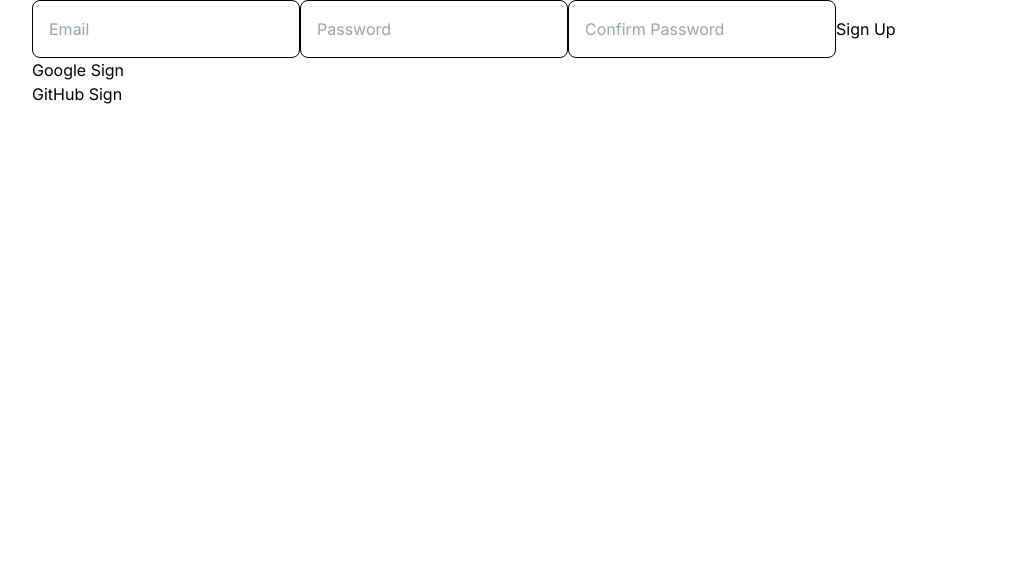
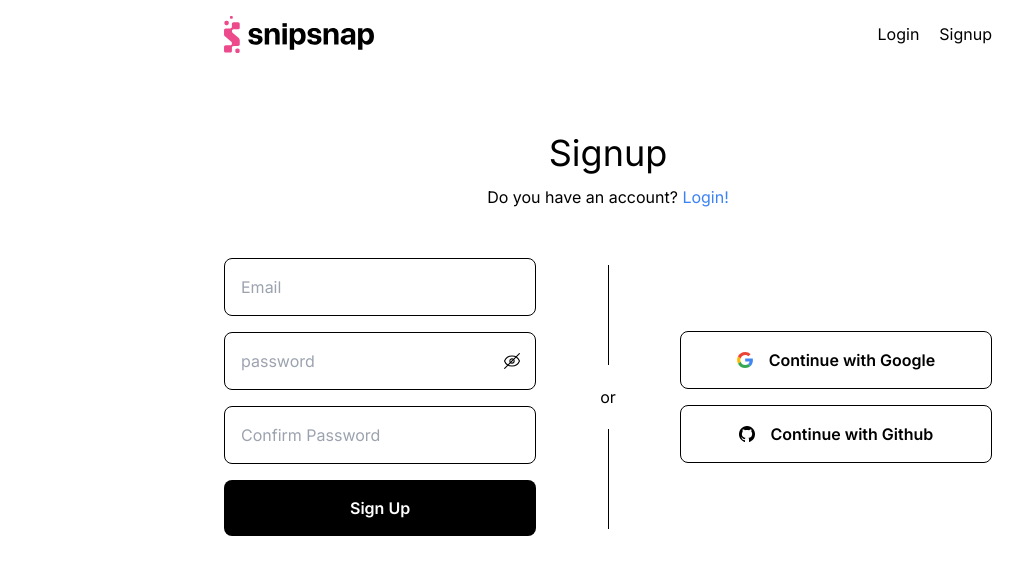
Before and after one commit to NikoDola/Digiloot, a Next.js app: page /signup in a window 1280 px wide. Shown: the top 574 px of the page, without its empty margins (32-1055 px from the left). Built offline with nearby package versions, Linux system fonts and the light colour scheme; no server answers.

Commit message:
signin and login ui

```diff
--- a/src/app/(auth)/login/page.tsx
+++ b/src/app/(auth)/login/page.tsx
@@ -1,81 +1,33 @@
-"use client";
-import { useState, useEffect } from "react";
-import { useUser } from "@/contexts/userContext"
+
+
 import { FormEvent } from 'react';
 import  Link  from 'next/link'
-import Image from "next/image";
-import { useRouter } from 'next/navigation';
+import LoginEmail  from '@/components/LoginEmail'
+import LoginSocial from '@/components/LoginSocial'
 
-export default function Login() {
-    const { login, error, googleSign, gitHubSign, user} = useUser();
-    const [showPassword, setShowPassword] = useState(false)
-    const router = useRouter();
-
-    useEffect(() => {
-        if (user) {
-            // Redirect to the profile page if the user is already logged in
-            router.push('/profile');
-        }
-    }, [user, router]);
-
-    user && window.open('/profile')
-    const handleShowPassword = () =>{
-        showPassword ? setShowPassword(false)  : setShowPassword(true)
-        console.log(showPassword)
-    }
+export default function login() {
 
     async function Log(event: FormEvent<HTMLFormElement>) {
         event.preventDefault();
         const formData = new FormData(event.currentTarget);
         const email = formData.get('email') as string;
         const password = formData.get('password') as string;
-
-        try {
-            const result = await login(email, password);
-            if (result && result.user && result.user.emailVerified) {
-                // Redirect to the profile page if the email is verified
-                window.location.href = '/profile';
-            } else {
-                // Set error if the email is not verified
-                console.log(error)
-            }
-        } catch (e: any) {
-            // Handle login errors
-            console.error(error)
-        }
     }
 
     return (
-        <main >
-            <p className="text-4xl m-0 text-center mt-16">Login</p>
-            <p className=" text-center mt-3" >Dont have an account? <Link className="text-blue-500" href='/login/signin'> Create one!</Link> </p>
-            <div className="formWrapper">
-                <form  className="logInSignInForm">
-                    <div onClick={googleSign} className="buttonSignUp">
-                        <Image src={"/branding/icons/google.svg"} width={16} height={16} alt="google icon"/>
-                        <p>Login with Google</p>
-                    </div>
-                    <div onClick={gitHubSign} className="buttonSignUp">
-                        <Image src={"/branding/icons/github.svg"} width={16} height={16} alt="google icon"/>
-                        <p>Login with Github</p>
-                    </div>
+        <main>
+               <p className="text-4xl m-0 text-center ">Login</p>
+               <p className=" text-center mt-3" >Dont have an account? <Link className="text-blue-500" href='/signup'> Create one!</Link> </p>
+            <div className='formWrapper'>
+                <form className='logInSignInForm'>
+                    <LoginSocial social={'google'}/>
+                    <LoginSocial social={'github'}/>
                 </form>
-
                 <p className="bettweenForm my-6">or</p>
 
-                {/* Email login */}
-                <form onSubmit={Log} className="logInSignInForm ">
-                    <input className="input" type="text" name="email" placeholder="email" required />
-                    <div className="password">
-                    <div onClick={handleShowPassword} >
-                        <Image className="icon cursor-pointer" src={showPassword ? '/branding/icons/visual.svg' : '/branding/icons/blind.svg'} height={16} width={16} alt="visual"/>
-                    </div>
-                    <input className="w-full" type={showPassword ? 'text': 'password'} name="password" placeholder="password" required />
-                    </div>
-                    <button className="mainButton" type="submit">Login</button>
-                    <p>Lost your password? <Link className="text-blue-500" href='/login/reset-password'> Reset your password!</Link></p>
-                </form>
-                {error && <p style={{ color: 'red' }}>{error}</p>}
+                <div className='logInSignInForm'>
+                    <LoginEmail/>
+                </div>
             </div>
         </main>
     );
--- a/src/app/(auth)/signup/page.tsx
+++ b/src/app/(auth)/signup/page.tsx
@@ -1,40 +1,25 @@
-"use client";
+import SignupEmail from '@/components/SignupEmail';
+import LoginSocial from '@/components/LoginSocial'
+import Link from 'next/link';
+export default function Home() {
 
-import { useUser } from '@/contexts/userContext'
-import { useState } from 'react';
-
-export default function Home() {
-  const { signUpWithEmail, error, user, userVerify, googleSign, gitHubSign } = useUser();
-
-  const [ hidePasRs, setHidePass, ] = useState('text')
-
-  async function getFormData(event: any) {
-    try {
-      event.preventDefault(); // Prevent the form from reloading the page
-      const formData = new FormData(event.target); // Get form data
-      const email = formData.get('email') as string;
-      const pass = formData.get('password') as string;
-      const confPass = formData.get('confirmPassword') as string;
-
-      await signUpWithEmail(email, pass, confPass);
-
-    } catch (err) {
-      console.log(err);
-    }
-  }
 
 
   return (
     <main>
-      <form onSubmit={getFormData}>
-        <input type="text" name="email" placeholder="Email" required />
-        <input  type={''} name="password" placeholder="Password" required />
-        <input type="text" name="confirmPassword" placeholder="Confirm Password" required />
-        <button type="submit">Sign Up</button>
-        <p className='cursor-pointer' onClick={googleSign}>Google Sign</p>
-        <p className='cursor-pointer' onClick={gitHubSign}>GitHub Sign</p>
-      </form>
-      {error && <p style={{ color: 'red' }}>{error}</p>}
-    </main>
+        <p className="text-4xl m-0 text-center ">Signup</p>
+        <p className=" text-center mt-3" >Do you have an account? <Link className="text-blue-500" href='/login'> Login!</Link> </p>
+        <div className='formWrapper'>
+                <form className='logInSignInForm'>
+                    <LoginSocial social={'google'}/>
+                    <LoginSocial social={'github'}/>
+                </form>
+                <p className="bettweenForm my-6">or</p>
+
+                <div className='logInSignInForm'>
+                    <SignupEmail/>
+                </div>
+            </div>
+        </main>
   );
 }
--- a/src/app/globals.css
+++ b/src/app/globals.css
@@ -6,6 +6,7 @@
   --foreground-rgb: 0, 0, 0;
   --background-start-rgb: 214, 219, 220;
   --background-end-rgb: 255, 255, 255;
+  --brand-color:#ed4a8c;
 }
 
 @media (prefers-color-scheme: dark) {
@@ -14,8 +15,9 @@
 }
 
 body {
+  display: flex;
+  flex-direction: column;
   font-family: -apple-system, BlinkMacSystemFont, "Segoe UI", Roboto, "Helvetica Neue", Arial, sans-serif;
-
 }
 
 .buttonSignUp, .mainButton{
@@ -52,6 +54,7 @@ body {
   flex-direction: column;
   gap: 1rem;
   width: 100%;
+  transform: 0.3s;
 }
 
 .password{
@@ -59,10 +62,7 @@ body {
   background:'black';
 }
 
-main{
-  width: 90%;
-  margin: 0 auto;
-}
+
 
 .formWrapper{
   display: flex;
@@ -84,6 +84,7 @@ main{
   top: 50%;
   transform: translateY(-50%);
 }
+
 
 .bettweenForm{
   display: flex;
@@ -133,7 +134,41 @@ input:focus {
 
 }
 
+nav{
+  display: flex;
+  align-items: center;
+  justify-content: space-between;
+  width: 90%;
+  margin: 0 auto;
+  margin-top: 1rem;
+}
+
+main{
+  width: 90%;
+  margin: 0 auto;
+  margin-top: 3rem;
+}
+
+footer{
+  padding: 0;
+  margin-top: auto;
+  position: relative;
+  width: 100%;
+
+  background-color: var(--brand-color);
+  bottom: 0;
+}
+
 @media (min-width:1024px){
+  main{
+    width: 60% !important;
+    margin-top: 5rem;
+    margin-bottom: 5rem;
+  }
+  nav{
+    width: 60%;
+    margin-top: 1rem;
+  }
   .formWrapper{
     justify-content: center;
     gap: 4rem;
@@ -144,10 +179,16 @@ input:focus {
     flex-direction: column;
   }
   .logInSignInForm{
-    width: 35%;
+    width: 100%;
   }
   .bettweenForm::after, .bettweenForm::before{
     width: 0.5px;
     height: 100px;
   }
   }
+
+  @media (min-width:900px){
+    main{
+      width: 80%;
+    }
+  }
--- a/src/app/layout.tsx
+++ b/src/app/layout.tsx
@@ -3,6 +3,7 @@
 import { ReactNode } from 'react';
 import { WrapFunction } from '@/contexts/userContext';
 import { Inter } from 'next/font/google';
+import NavMenu from '@/components/NavMenu'
 import './globals.css';
 
 const inter = Inter({ subsets: ['latin'] });
@@ -12,6 +13,7 @@ export default function RootLayout({ children }: { children: ReactNode }) {
     <WrapFunction>
       <html lang="en">
         <body className={inter.className}>
+        <NavMenu />
           {children}
         </body>
       </html>
--- /dev/null
+++ b/src/components/Footer.jsx
@@ -0,0 +1,19 @@
+"use client"
+import { useUser } from "@/contexts/userContext"
+import Link from 'next/link'
+import Image from "next/image"
+
+export default function Footer(){
+
+    const {user, logout} = useUser()
+    if(user){
+        console.log('user is login')
+    }else{
+        console.log('user is not login')
+    }
+    return(
+        <footer>
+           <p>Hello</p>
+        </footer>
+    )
+}
--- /dev/null
+++ b/src/components/LoginEmail.tsx
@@ -0,0 +1,62 @@
+"use client";
+import { useState, useEffect } from "react";
+import { useUser } from "@/contexts/userContext"
+import { FormEvent } from 'react';
+import  Link  from 'next/link'
+import Image from "next/image";
+import { useRouter } from 'next/navigation';
+
+export default function Login() {
+    const { login, error, user} = useUser();
+    const [showPassword, setShowPassword] = useState(false)
+    const router = useRouter();
+
+    useEffect(() => {
+        if (user) {
+            // Redirect to the profile page if the user is already logged in
+            router.push('/profile');
+        }
+    }, [user, router]);
+
+    user && window.open('/profile')
+    const handleShowPassword = () =>{
+        showPassword ? setShowPassword(false)  : setShowPassword(true)
+        console.log(showPassword)
+    }
+
+    async function Log(event: FormEvent<HTMLFormElement>) {
+        event.preventDefault();
+        const formData = new FormData(event.currentTarget);
+        const email = formData.get('email') as string;
+        const password = formData.get('password') as string;
+
+        try {
+            const result = await login(email, password);
+            if (result && result.user && result.user.emailVerified) {
+                // Redirect to the profile page if the email is verified
+                window.location.href = '/profile';
+            } else {
+                // Set error if the email is not verified
+                console.log(error)
+            }
+        } catch (e: any) {
+            // Handle login errors
+            console.error(error)
+        }
+    }
+
+    return (
+        <form onSubmit={Log} className="logInSignInForm">
+            <input type="text" name="email" placeholder="email" required />
+            <div className="password">
+            <div onClick={handleShowPassword} >
+                <Image className="icon cursor-pointer" src={showPassword ? '/branding/icons/visual.svg' : '/branding/icons/blind.svg'} height={16} width={16} alt="visual"/>
+            </div>
+            <input className="w-full" type={showPassword ? 'text': 'password'} name="password" placeholder="password" required />
+            </div>
+            {error && <p className="error-message" style={{ color: 'red' }}>{error}</p>}
+            <button className="mainButton" type="submit">Login</button>
+            <p>Lost your password? <Link className="text-blue-500" href='/login/reset-password'> Reset your password!</Link></p>
+        </form>
+    );
+}
--- /dev/null
+++ b/src/components/LoginSocial.tsx
@@ -0,0 +1,33 @@
+"use client";
+import { useEffect } from "react";
+import { useUser } from "@/contexts/userContext"
+import Image from "next/image";
+import { useRouter } from 'next/navigation';
+
+export default function LoginSocial({social}) {
+    const { googleSign, gitHubSign, user} = useUser();
+    const router = useRouter();
+    useEffect(() => {
+        if (user) {
+            router.push('/profile');
+        }
+    }, [user, router]);
+    user && router.push('/profile')
+
+    return (
+        <>
+            {social === 'google' ?
+                <div onClick={googleSign} className="buttonSignUp">
+                    <Image src={"/branding/icons/google.svg"} width={16} height={16} alt="google icon"/>
+                    <p>Continue with Google</p>
+                </div>
+                :
+                <div onClick={gitHubSign} className="buttonSignUp">
+                    <Image src={"/branding/icons/github.svg"} width={16} height={16} alt="git hub"/>
+                    <p>Continue with Github</p>
+                </div>
+            }
+        </>
+
+    );
+}
--- a/src/components/NavMenu.jsx
+++ b/src/components/NavMenu.jsx
@@ -1,6 +1,7 @@
 "use client"
 import { useUser } from "@/contexts/userContext"
 import Link from 'next/link'
+import Image from "next/image"
 
 export default function NavBar(){
 
@@ -11,13 +12,13 @@ export default function NavBar(){
         console.log('user is not login')
     }
     return(
-        <main>
-            <ul className="flex gap-2 justify-center">
-                <li><Link href={'/'}>Home </Link></li>
-                <li><Link href={'/profile'}>Profile </Link></li>
+        <nav>
+           <Link href={'/'}> <Image src='/branding/logo/snipsnap_horizontal-logo.svg' width={150} height={150} alt="snipsnap logo"/></Link>
+            <ul className="flex gap-5 justify-center">
+                { user && <li><Link href={'/profile'}>Profile </Link></li>}
                 <li onClick={user && logout}><Link href={user ? '#' : '/login'}>{user ? 'Logout': 'Login'}</Link></li>
-                {!user && <Link href={'/signup'}>sign up</Link>}
+                {!user && <Link href={'/signup'}>Signup</Link>}
             </ul>
-        </main>
+        </nav>
     )
 }
--- /dev/null
+++ b/src/components/SignupEmail.tsx
@@ -0,0 +1,45 @@
+"use client";
+
+import { useUser } from '@/contexts/userContext'
+import { useState, useEffect } from "react";
+import Image from 'next/image';
+
+
+export default function SignupEmail() {
+  const [showPassword, setShowPassword] = useState(false)
+  const { signUpWithEmail, error } = useUser();
+  const handleShowPassword = () =>{
+    showPassword ? setShowPassword(false)  : setShowPassword(true)
+    console.log(showPassword)
+}
+
+  async function getFormData(event: any) {
+    try {
+      event.preventDefault(); // Prevent the form from reloading the page
+      const formData = new FormData(event.target); // Get form data
+      const email = formData.get('email') as string;
+      const pass = formData.get('password') as string;
+      const confPass = formData.get('confirmPassword') as string;
+
+      await signUpWithEmail(email, pass, confPass);
+
+    } catch (err) {
+      console.log(err);
+    }
+  }
+
+  return (
+      <form onSubmit={getFormData} className='logInSignInForm'>
+        <input type="text" name="email" placeholder="Email" required />
+        <div className="password">
+            <div onClick={handleShowPassword} >
+                <Image className="icon cursor-pointer" src={showPassword ? '/branding/icons/visual.svg' : '/branding/icons/blind.svg'} height={16} width={16} alt="visual"/>
+            </div>
+            <input className="w-full" type={showPassword ? 'text': 'password'} name="password" placeholder="password" required />
+            </div>
+        <input type={showPassword ? 'text': 'password'} name="confirmPassword" placeholder="Confirm Password" required />
+        {error && <p style={{ color: 'red' }}>{error}</p>}
+        <button className='mainButton' type="submit">Sign Up</button>
+    </form>
+  );
+}
```
Also changed, not shown: src/app/(auth)/login/reset-password/page.tsx (+7 -5 lines), src/app/(pages)/profile/page.tsx (renamed from src/app/(pages)/[profile]/page.tsx).
